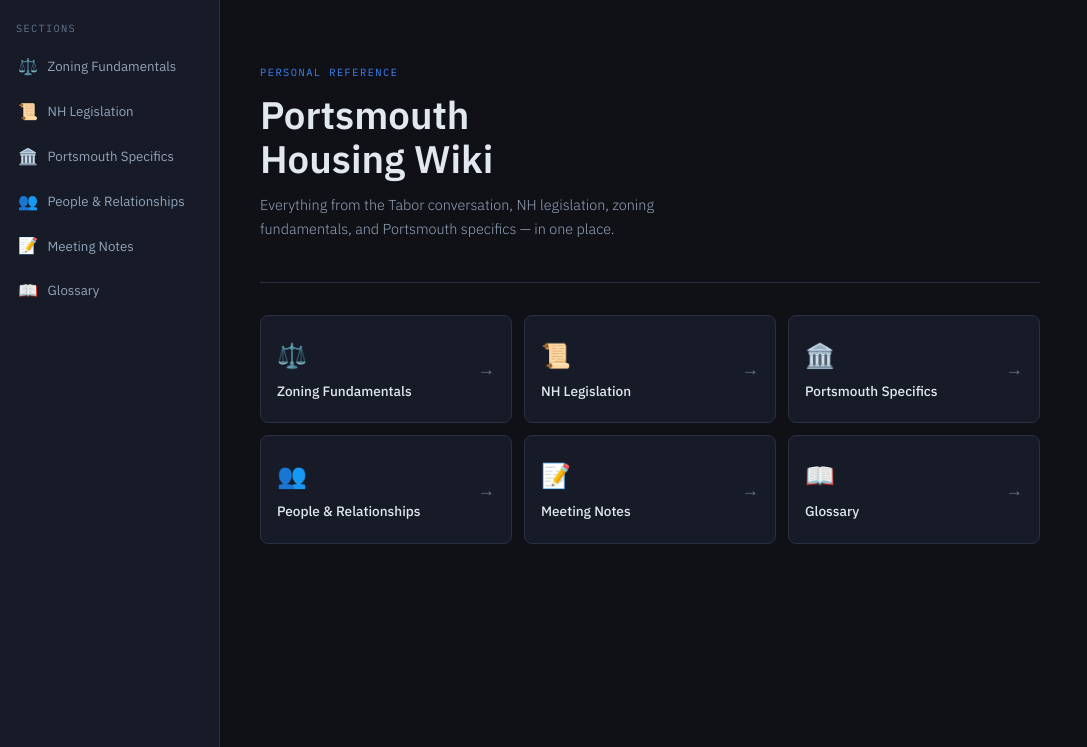
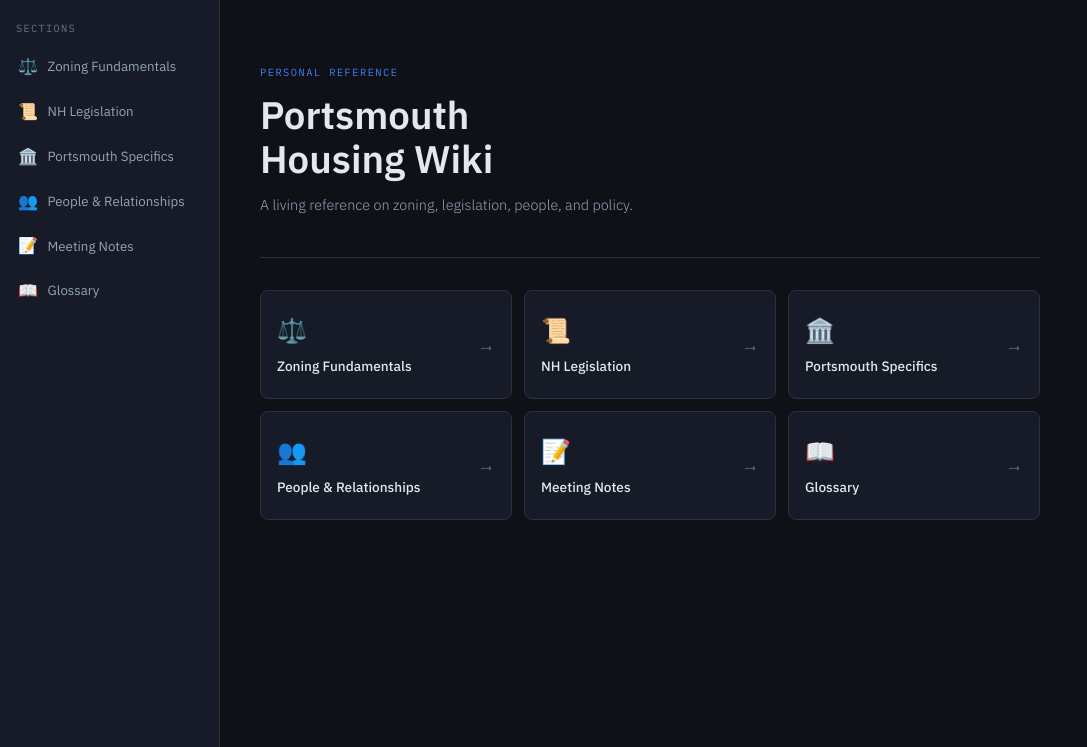
Before and after one commit to amacd86/housing-wiki, a Flask app: page / in a window 1280 px wide. Shown: the part 52-799 px from the top of the page, without its empty margins (0-1087 px from the left). Run offline with Flask 3, Linux system fonts and the light colour scheme.

Commit message:
update homepage subtitle

```diff
--- a/templates/index.html
+++ b/templates/index.html
@@ -4,7 +4,7 @@
 <div class="hero">
     <div class="hero-eyebrow">PERSONAL REFERENCE</div>
     <h1 class="hero-title">Portsmouth<br>Housing Wiki</h1>
-    <p class="hero-sub">Everything from the Tabor conversation, NH legislation, zoning fundamentals, and Portsmouth specifics — in one place.</p>
+    <p class="hero-sub">A living reference on zoning, legislation, people, and policy.</p>
 </div>
 
 <div class="section-grid">
```
